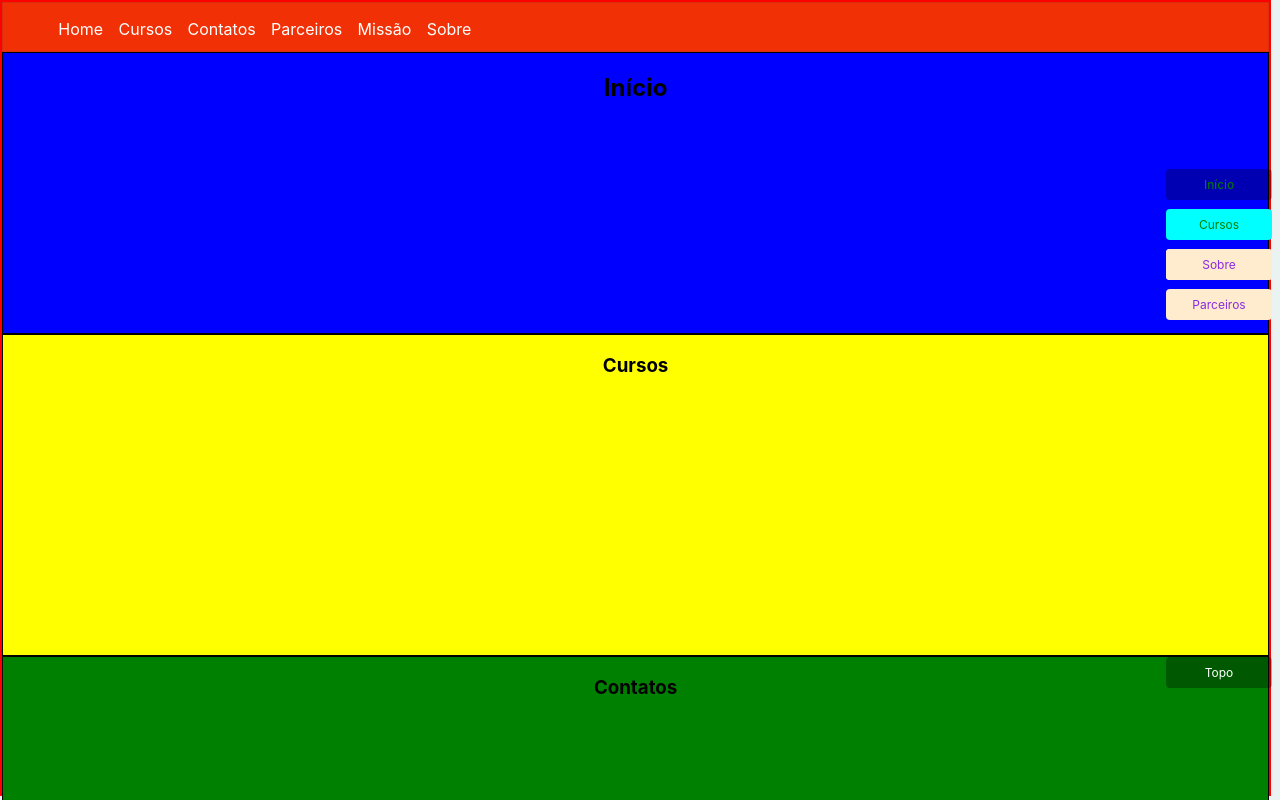
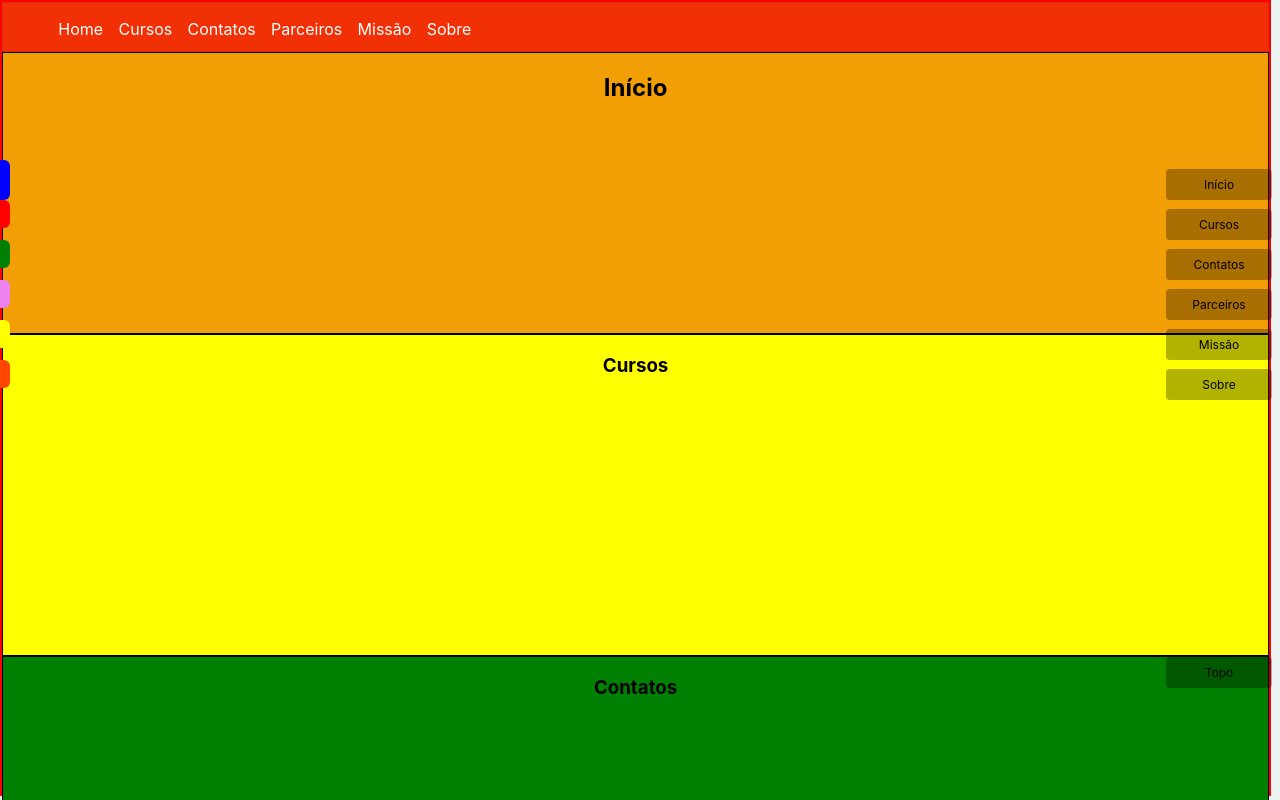
Before and after one commit to princya-oliveira/programacao-scripts, a React (Create React App) app in the folder menu_horizontal/: page / in a window 1280 px wide. Shown: the top 800 px of the page. Built offline with nearby package versions, Linux system fonts and the light colour scheme.

Commit message:
(16/08) menu lateral esquerdo

```diff
--- a/menu_horizontal/src/componentes/Secoes.css
+++ b/menu_horizontal/src/componentes/Secoes.css
@@ -45,7 +45,7 @@
 
 #inicio {
   height: 35vh;
-  background-color: blue;
+  background-color:#f29f05;
 }
 
 #cursos {
@@ -93,14 +93,14 @@ footer {
   border-radius: 4px;
 }
 
-.irTopo:hover, .irInicio:hover, .irCursos:hover, .irContatos:hover {
+.irTopo:hover, .irInicio:hover, .irCursos:hover, .irContatos:hover, .irParceiros:hover, .irMissao:hover, .irSobre:hover {
   font-weight: bold;
   font-size: 15px;
 }
 
 .irTopo {
   bottom: 14vh;
-  color: white;
+  color: black;
   background-color: rgba(0, 0, 0, 0.3);
 }
 
@@ -110,7 +110,7 @@ footer {
 
 .irInicio {
   bottom: 75vh;
-  color: green;
+  color: black;
   background-color: rgba(0, 0, 0, 0.3);
 }
 
@@ -120,28 +120,28 @@ footer {
 
 .irCursos {
   bottom: 70vh;
-  color: green;
-  background-color: cyan;
+  color: black;
+  background-color: rgba(0, 0, 0, 0.3);
 }
 
 .irCursos:hover {
-  background-color: darkblue;
+  background-color: rgba(0, 0, 0, 0.3);
 }
 
 .irContatos {
   bottom: 65vh;
-  color: blueviolet;
-  background-color: blanchedalmond;
+  color: black;
+  background-color: rgba(0, 0, 0, 0.3);
 }
 
 .irContatos:hover {
-  background-color: aquamarine;
+  background-color: rgb(112, 156, 141);
 }
 
 .irParceiros {
   bottom: 60vh;
-  color: blueviolet;
-  background-color: blanchedalmond;
+  color: black;
+  background-color: rgba(0, 0, 0, 0.3);
 }
 
 .irParceiros:hover {
@@ -149,9 +149,9 @@ footer {
 }
 
 .irMissao {
-  bottom: 65vh;
-  color: blueviolet;
-  background-color: blanchedalmond;
+  bottom: 55vh;
+  color: black;
+  background-color: rgba(0, 0, 0, 0.3);
 }
 
 .irMissao:hover {
@@ -159,11 +159,60 @@ footer {
 }
 
 .irSobre {
-  bottom: 65vh;
-  color: blueviolet;
-  background-color: blanchedalmond;
+  bottom: 50vh;
+  color: black;
+  background-color: rgba(0, 0, 0, 0.3);
 }
 
 .irSobre:hover {
   background-color: aquamarine;
 }
+/*
+  Configurações do aside (menu laterial esquerdo)
+*/
+.aside a {
+  position: fixed;
+  left: -5vw;
+  transition: .2s;
+  padding: 1vh;
+  width: 4.5vw;
+  text-decoration: none;
+  font-size: 10px;
+  color: #fff;
+  border-radius: 0 6px 6px 0;
+  font-weight: bold;
+}
+
+.aside a:hover {
+  left: 0;
+}
+
+#inicio2 {
+  top: 20vh;
+  background-color: blue;
+}
+
+#curso2 {
+  top: 25vh;
+  background-color: red;
+}
+
+#contatos2 {
+  top: 30vh;
+  background-color: green;
+}
+
+#parceiros2 {
+  top: 35vh;
+  background-color: violet;
+}
+
+#missao2 {
+  top: 40vh;
+  background-color: yellow;
+}
+
+#sobre2 {
+  top: 45vh;
+  background-color: orangered;
+}
--- a/menu_horizontal/src/componentes/Secoes.js
+++ b/menu_horizontal/src/componentes/Secoes.js
@@ -7,18 +7,28 @@ export default function Secoes() {
       <div className="menu">
         <nav className="navMenu">
           <ul>
-            <li><a href = "#inicio">Home</a></li>
-            <li><a href = "#cursos">Cursos</a></li>
-            <li><a href = "#contatos">Contatos</a></li>
-            <li><a href = "#parceiros">Parceiros</a></li>
-            <li><a href = "#missao">Missão</a></li>
-            <li><a href = "#sobre">Sobre</a></li>
+            <li><a href="#inicio">Home</a></li>
+            <li><a href="#cursos">Cursos</a></li>
+            <li><a href="#contatos">Contatos</a></li>
+            <li><a href="#parceiros">Parceiros</a></li>
+            <li><a href="#missao">Missão</a></li>
+            <li><a href="#sobre">Sobre</a></li>
           </ul>
         </nav>
       </div>
 
       <section id="inicio">
         <h2>Início</h2>
+
+        <aside className="aside">
+          <a href="#inicio" id="inicio2">Nosso Canal</a>
+          <a href="#cursos" id="curso2">Cursos</a>
+          <a href="#contatos" id="contatos2">Contatos</a>
+          <a href="#parceiros" id="parceiros2">Parceiros</a>
+          <a href="#missao" id="missao2">Missão</a>
+          <a href="#sobre" id="sobre2">Sobre</a>
+        </aside>
+
       </section>
 
       <section id="cursos">
@@ -41,13 +51,13 @@ export default function Secoes() {
         <h3>Sobre</h3>
       </section>
 
-      <a className="irTopo" href = ".menu"> Topo </a>
-      <a className="irInicio" href = "#inicio"> Início </a>
-      <a className="irCursos" href = "#cursos"> Cursos </a>
-      <a className="irContatos" href = "#contatos"> Contatos </a>
-      <a className="irParceiros" href = "#parceiros"> Parceiros </a>
-      <a className="irMissao" href = "#missao"> Missão </a>
-      <a className="irSobre" href = "#sobre"> Sobre </a>
+      <a className="irTopo" href=".menu"> Topo </a>
+      <a className="irInicio" href="#inicio"> Início </a>
+      <a className="irCursos" href="#cursos"> Cursos </a>
+      <a className="irContatos" href="#contatos"> Contatos </a>
+      <a className="irParceiros" href="#parceiros"> Parceiros </a>
+      <a className="irMissao" href="#missao"> Missão </a>
+      <a className="irSobre" href="#sobre"> Sobre </a>
 
       <footer>
         <h3>Rodapé</h3>
```
Also changed, not shown: menu_horizontal/index_bootstrap.html (added, +24 -0 lines).
